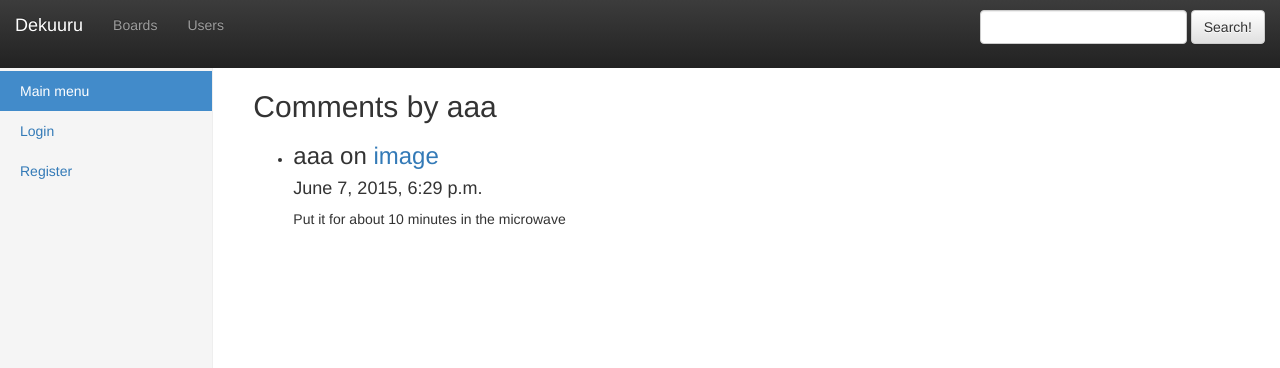
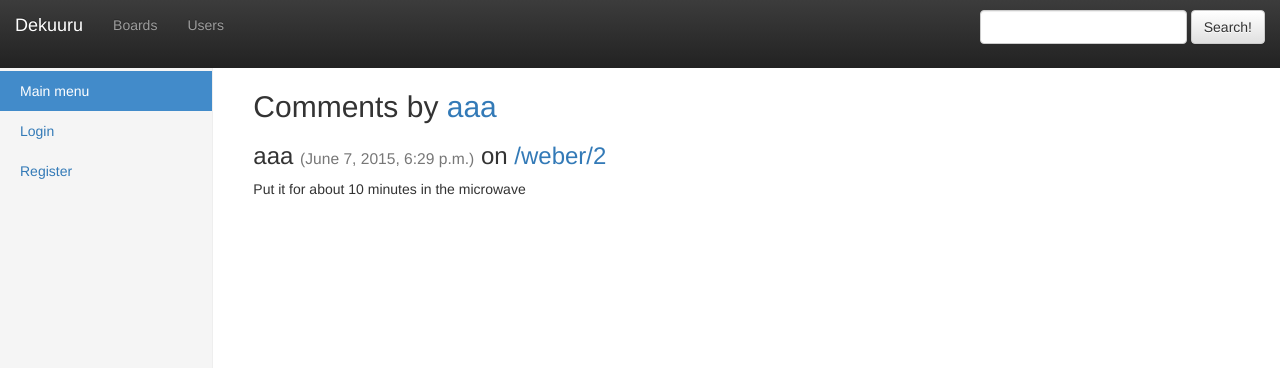
Before and after one commit to uncleWind/dekuuru, a Django app: a page that uses dekuuro/templates/userComments.html in a window 1280 px wide. Shown: the top 368 px of the page. Run offline with Django 3.2, Linux system fonts and the light colour scheme; data comes from the database, SQL or seed files in the repository; some libraries are stand-ins or nearby versions.

Commit message:
User uploads and comments template fix.

```diff
--- a/dekuuro/templates/userComments.html
+++ b/dekuuro/templates/userComments.html
@@ -3,14 +3,13 @@
 {% block title %}{{ username }} - Comments{% endblock %}
 
 {% block content %}
-	<h2>Comments by {{ username }}</h2>
+	<h2>Comments by <a href="/userprofile/{{ username }}/">{{ username }}</a></h2>
 	<div>
-		<ul>
+		<ul class="list-unstyled">
 			{% for comment in comments %}
 				<li>
 					<div>
-						<h3>{{ comment.poster }} on <a href="/board/{{ comment.image.board.board_tag }}/{{ comment.image.boardID }}">image</a></h3>
-						<h4>{{ comment.post_date }}</h4>
+						<h3>{{ comment.poster }} <small>({{ comment.post_date }})</small> on <a href="/board/{{ comment.image.board.board_tag }}/{{ comment.image.boardID }}">/{{ comment.image.board.board_tag }}/{{ comment.image.boardID }}</a></h3>
 						<p>{{ comment.content }}</p>
 					</div>
 				</li>
--- a/dekuuro/templates/userUploads.html
+++ b/dekuuro/templates/userUploads.html
@@ -3,7 +3,7 @@
 {% block title %}{{ username }} - Uploads{% endblock %}
 
 {% block content %}
-	<h2>Uploads by - {{ username }}</h2>
+	<h2>Uploads by - <a href="/userprofile/{{ username }}/">{{ username }}</a></h2>
 	<div class="container-fluid">
 		{% for img in images %}
 			<div class="col-md-2">
```
